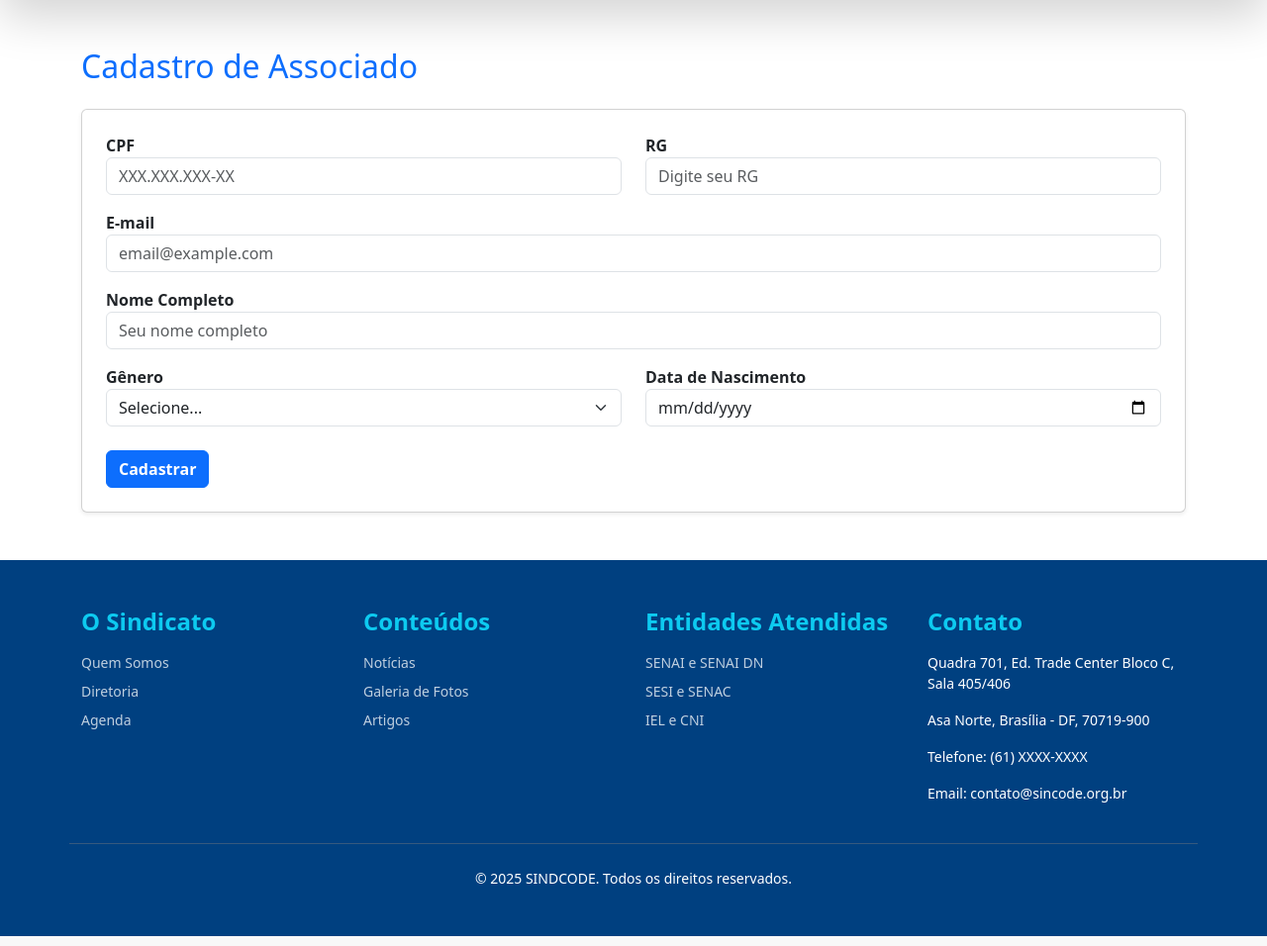
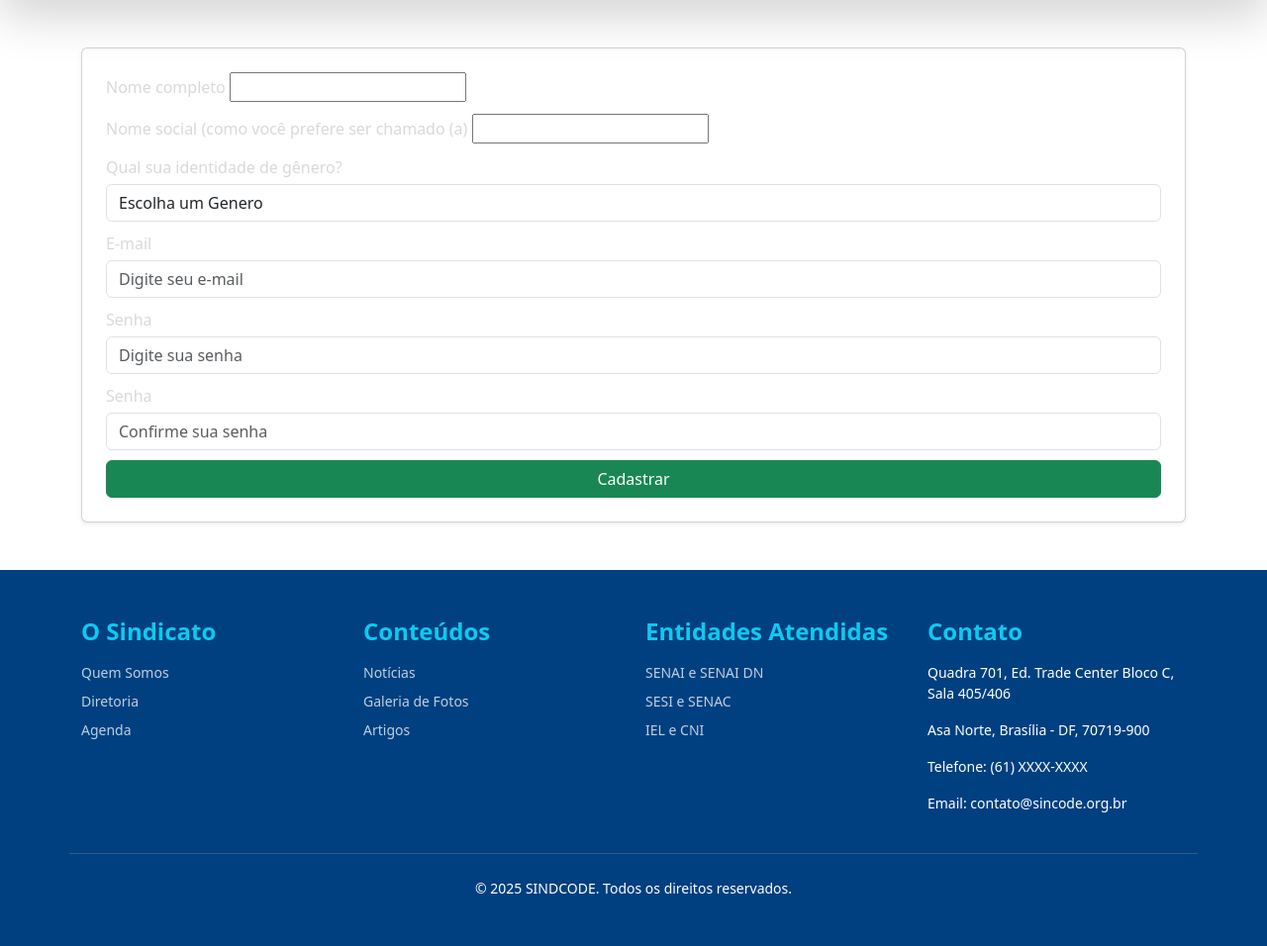
Before and after one commit to romulodf-cesar/sindcode, a Django app: page /cadastro in a window 1280 px wide. Shown: the part 72-1028 px from the top of the page at 99% size. Run offline with Django 4.2, Linux system fonts and the light colour scheme.

Commit message:
encerrando aula 7

```diff
--- a/associados/forms.py
+++ b/associados/forms.py
@@ -32,9 +32,50 @@
         required=True,
         help_text='Use apenas se a opção "Outro" tiver sido selecionada.'
     )
-    senha = forms.CharField(
-        label="Senha",
+    email = forms.EmailField(
+        label="E-mail",
+        required=True,
+        max_length=100,
+        widget=forms.EmailInput(attrs={'class': 'form-control',
+                                       'placeholder': 'Digite seu e-mail'
+                                       }),
+
+
+    )
+    senha_1 = forms.CharField(
+        label='Senha',
         required=True,
         max_length=70,
-        widget=forms.PasswordInput(attrs={'class': 'form-control'}),
+        widget=forms.PasswordInput(
+            attrs={
+                'class': 'form-control',
+                'placeholder': 'Digite sua senha',
+            }
+        ),
     )
+
+    senha_2 = forms.CharField(
+        label='Senha',
+        required=True,
+        max_length=70,
+        widget=forms.PasswordInput(
+            attrs={
+                'class': 'form-control',
+                'placeholder': 'Confirme sua senha',
+            }
+        ),
+    )
+
+class LoginForms(forms.Form):
+    nome_login = forms.CharField(
+            label='Nome de Login',
+            required=True,
+            max_length=100
+        )
+
+    senha = forms.CharField(
+        label='Senha',
+        required=True,
+        max_length=70,
+        widget = forms.PasswordInput()
+    )
--- a/associados/views.py
+++ b/associados/views.py
@@ -1,9 +1,16 @@
-from django.shortcuts import render
-from associados.forms import AssociadoForm
+from django.shortcuts import render, redirect
+from associados.forms import AssociadoForm, LoginForms
+
+
 def associados(request):
     return render(request, 'associados/index.html')
 def login(request):
-    return render(request, 'associados/login.html')
+    form = LoginForms()
+    return render(request, 'associados/login.html', {'form': form})
 def cadastro(request):
     form = AssociadoForm()
+    if request.method == 'POST':
+        form = AssociadoForm(request.POST)
+        if form['senha_1'].value() != form['senha_2'].value():
+            return redirect('cadastro')
     return render(request, 'associados/cadastro.html',{'form': form})
--- a/templates/associados/cadastro.html
+++ b/templates/associados/cadastro.html
@@ -4,58 +4,66 @@
 {% block content %}
 
 <div class="container my-5">
-    <h2 class="text-primary mb-4">Cadastro de Associado</h2>
-
     <div class="card shadow-sm p-4">
-        <form method="POST" action="">
+        <form action="{% url 'cadastro' %}" method="POST">
             {% csrf_token %}
 
-            <div class="row mb-3">
-                <div class="col-md-6">
-                    <label class="fw-bold">CPF</label>
-                    <input type="text" name="cpf" class="form-control" placeholder="XXX.XXX.XXX-XX" required>
-                </div>
+             <div class="row">
+                {% for field in form.visible_fields %}
 
-                <div class="col-md-6">
-                    <label class="fw-bold">RG</label>
-                    <input type="text" name="rg" class="form-control" placeholder="Digite seu RG" required>
-                </div>
-            </div>
+                    <div class="col-12 col-lg-12" style="margin-bottom: 10px;"
+                         {% if field.name == 'genero_outro' %}id="div-genero-outro"{% endif %}>
 
-            <div class="mb-3">
-                <label class="fw-bold">E-mail</label>
-                <input type="email" name="email" class="form-control" placeholder="email@example.com" value="{{ email }}" required>
-            </div>
+                        <label for="{{ field.id_for_label }}" style="color:#D9D9D9; margin-bottom: 5px;">{{field.label}}</label>
 
-            <div class="mb-3">
-                <label class="fw-bold">Nome Completo</label>
-                <input type="text" name="nome_completo" class="form-control" placeholder="Seu nome completo" value="{{ nome }}" required>
-            </div>
+                        {{ field }}
 
-            <div class="row mb-3">
-                <div class="col-md-6">
-                    <label class="fw-bold">Gênero</label>
-                    <select class="form-select" name="genero" required>
-                        <option value="">Selecione...</option>
-                        <option>Masculino</option>
-                        <option>Feminino</option>
-                        <option>Binário</option>
-                        <option>Outros</option>
-                        <option>Prefiro não responder</option>
-                    </select>
-                </div>
-
-                <div class="col-md-6">
-                    <label class="fw-bold">Data de Nascimento</label>
-                    <input type="date" name="data_nascimento" class="form-control" required>
-                </div>
-            </div>
-
-            <button type="submit" class="btn btn-primary fw-bold mt-2">
-                Cadastrar
-            </button>
+                    </div>
+                {% endfor %}
+             </div>
+            <button class="btn btn-success col-12" style="padding: top 5px;">Cadastrar</button>
         </form>
     </div>
 </div>
 
+<script>
+    document.addEventListener('DOMContentLoaded', function() {
+        // ID do campo de seleção de gênero (identidade_genero)
+        const generoSelect = document.getElementById('id_identidade_genero');
+
+        // ID do DIV que envolve o campo 'Outro' (genero_outro)
+        const generoOutroDiv = document.getElementById('div-genero-outro');
+
+        // Se um dos elementos não for encontrado, o script pode parar.
+        if (!generoSelect || !generoOutroDiv) {
+            console.error("ERRO: Elementos do formulário não encontrados. Verifique os IDs no HTML.");
+            return; // Sai da função
+        }
+
+        const VALOR_OUTRO = 'O';
+
+        function toggleOutroField() {
+            // Se o valor selecionado for 'O' (Outro), mostra; caso contrário, esconde.
+            generoOutroDiv.style.display = (generoSelect.value === VALOR_OUTRO) ? 'block' : 'none';
+
+            // Opcional: Limpa o valor do campo 'genero_outro' quando ele é escondido
+            if (generoSelect.value !== VALOR_OUTRO) {
+                 // Assumindo que o campo 'genero_outro' é um input dentro do div.
+                 // Você pode precisar de uma forma mais direta de acessar o input.
+                 // Aqui, tentamos uma abordagem segura, mas pode precisar de ajuste.
+                 const inputOutro = generoOutroDiv.querySelector('input');
+                 if (inputOutro) {
+                    inputOutro.value = '';
+                 }
+            }
+        }
+
+        // Executa na carga da página
+        toggleOutroField();
+
+        // Adiciona um evento para monitorar a mudança no dropdown
+        generoSelect.addEventListener('change', toggleOutroField);
+    });
+</script>
+
 {% endblock %}
```
Also changed, not shown: templates/associados/login.html (+7 -21 lines).
